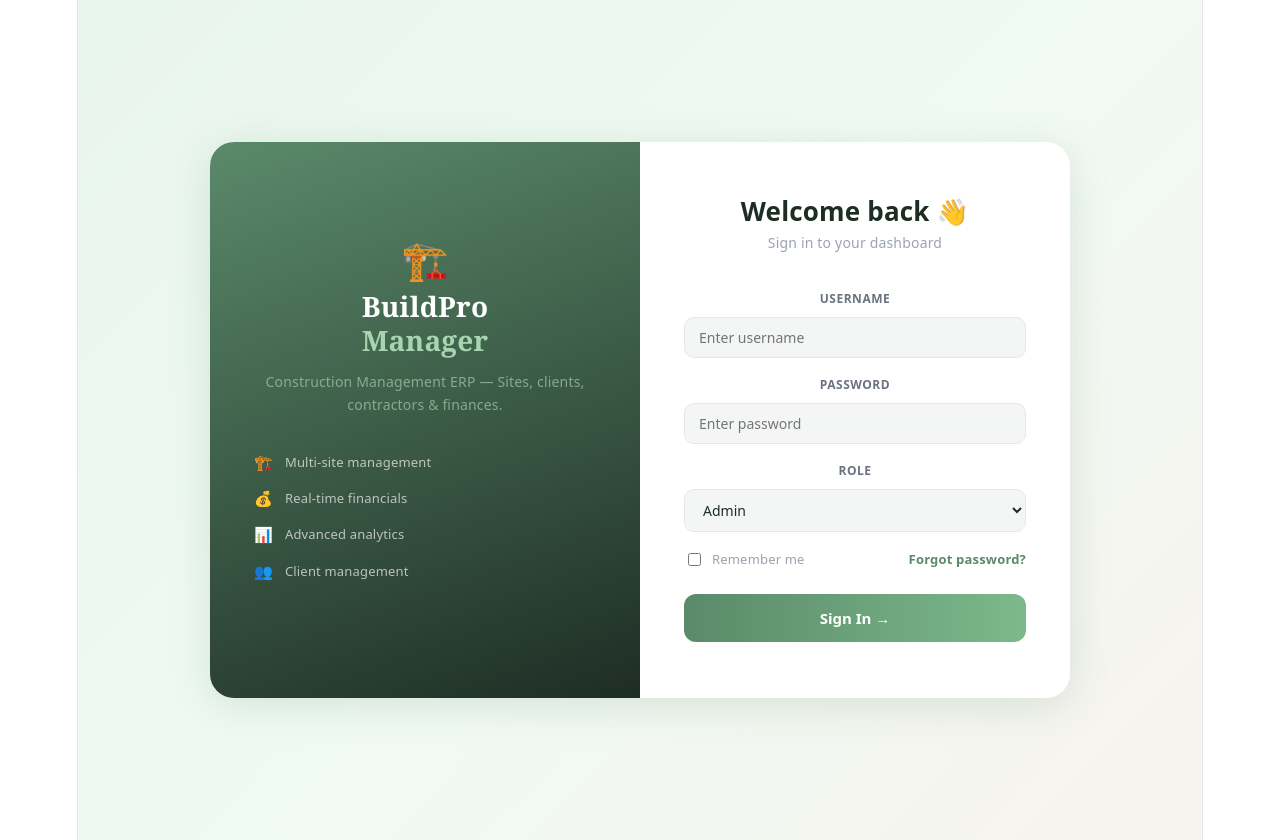
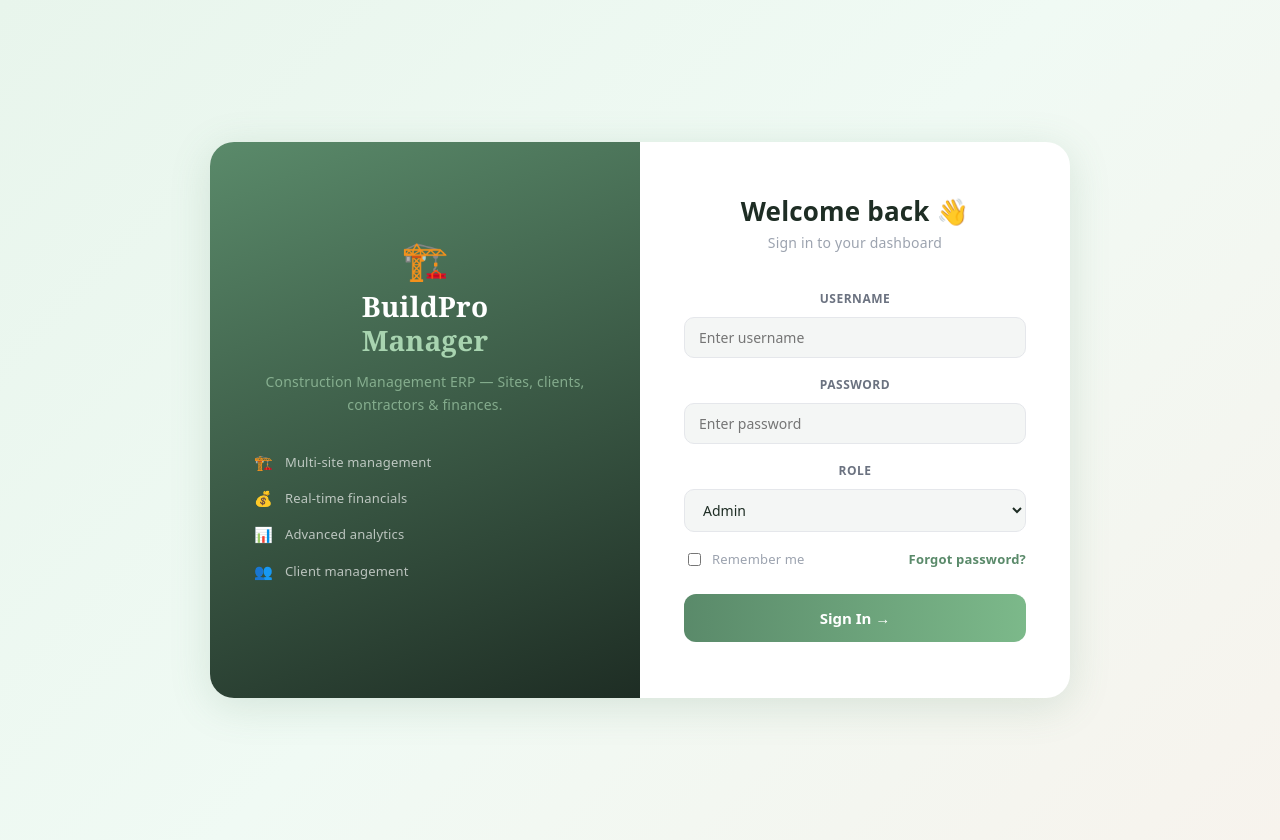
Before and after one commit to builpromanger978494788-blip/constructpro-dashboard, a React (Vite) app: page / in a window 1280 px wide. Built offline with nearby package versions, Linux system fonts and the light colour scheme.

Commit message:
Fix layout: change #root container to full width for laptop screen

```diff
--- a/src/index.css
+++ b/src/index.css
@@ -55,11 +55,10 @@ body {
 }
 
 #root {
-  width: 1126px;
+  width: 100%;
   max-width: 100%;
-  margin: 0 auto;
+  margin: 0;
   text-align: center;
-  border-inline: 1px solid var(--border);
   min-height: 100svh;
   display: flex;
   flex-direction: column;
```
